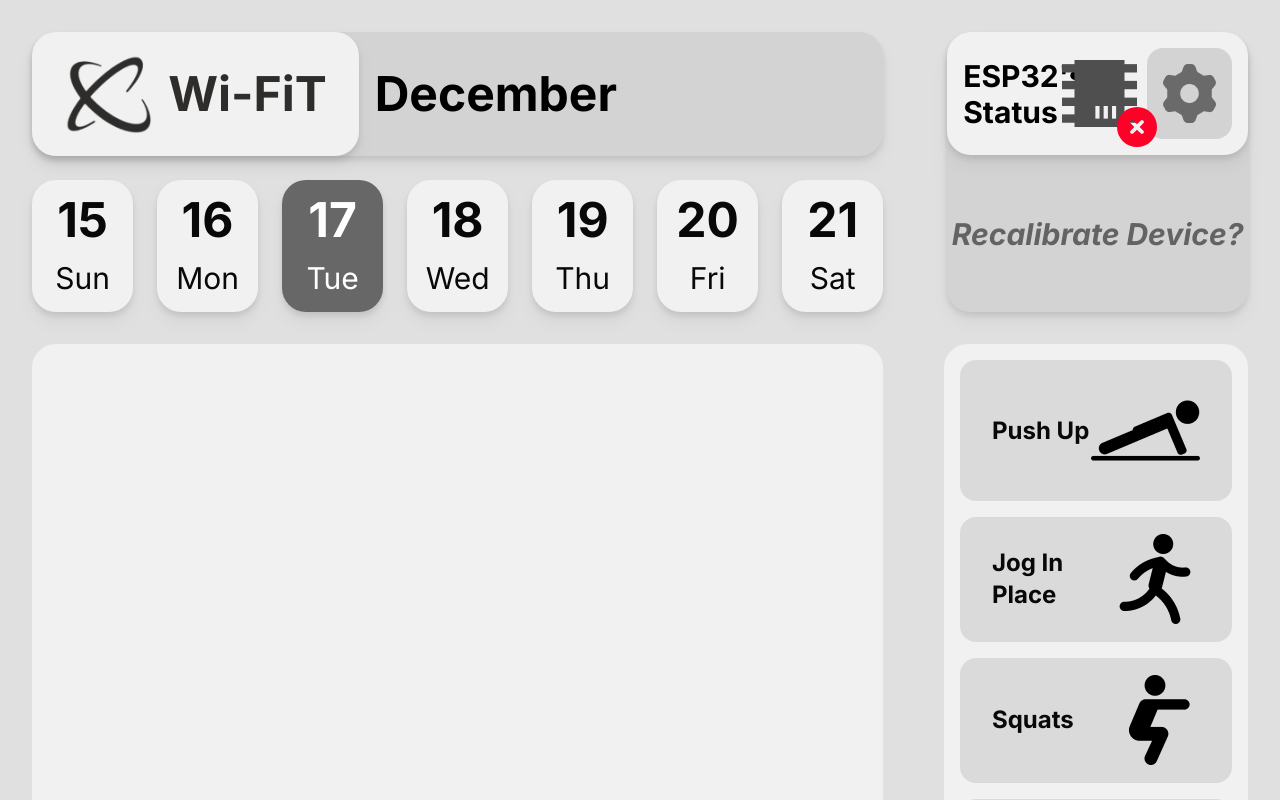
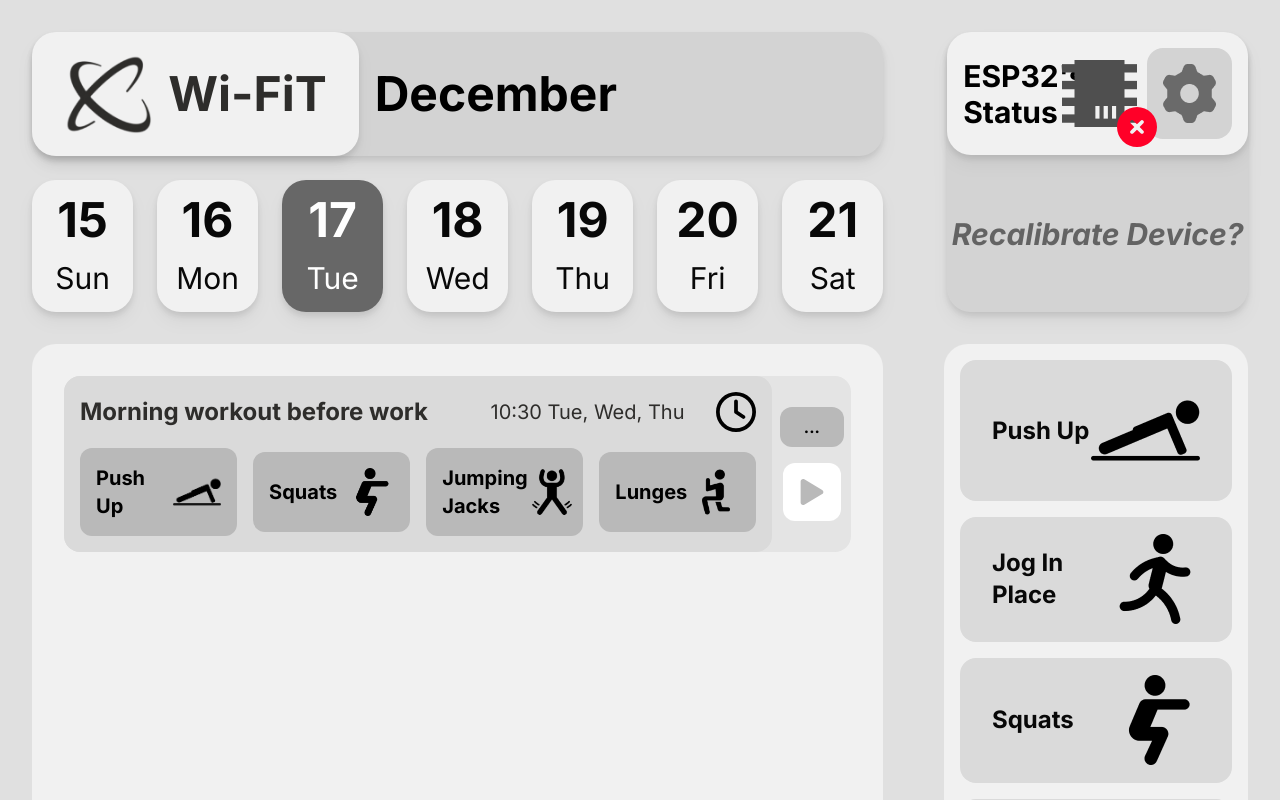
Before and after one commit to monteverol/wi-fit, a React (Vite) app in the folder frontend/: page / in a window 1280 px wide. Shown: the top 800 px of the page. Built offline with nearby package versions, Linux system fonts and the light colour scheme.

Commit message:
Implemented dashboard feature

```diff
--- a/frontend/src/App.css
+++ b/frontend/src/App.css
@@ -12,6 +12,8 @@
   --text-accent-light: #636363;
   --text-light: #FFFFFF;
   --tile-bg: #DADADA;
+  --secondary-tile-bg: #E4E4E4;
+  --dark-tile-bg: #B9B9B9;
 }
 
 * {
--- /dev/null
+++ b/frontend/src/components/workoutExerciseTile.jsx
@@ -0,0 +1,37 @@
+import React from 'react';
+import jogInPlace from '../assets/exercises/jogInPlace.png';
+import jumpingJacks from '../assets/exercises/jumpingJacks.png';
+import lunges from '../assets/exercises/lunges.png';
+import pushUp from '../assets/exercises/pushUp.png';
+import squats from '../assets/exercises/squats.png';
+
+const WorkoutExerciseTile = ({ exercise }) => {
+    // Map exercise names to their corresponding image imports
+    const exerciseIcons = {
+        'Jog In Place': jogInPlace,
+        'Jumping Jacks': jumpingJacks,
+        'Lunges': lunges,
+        'Push Up': pushUp,
+        'Squats': squats,
+    };
+
+    // Capitalize the exercise name to match keys in the map
+    const capitalizeExercise = (exercise) => {
+        return exercise
+            .split(' ')
+            .map(word => word[0].toUpperCase() + word.substr(1))
+            .join(' ');
+    };
+
+    const formattedExercise = capitalizeExercise(exercise);
+    const icon = exerciseIcons[formattedExercise]; // Retrieve the correct image
+
+    return(
+        <div className="bg-[#B9B9B9] p-4 rounded-xl flex flex-row items-center justify-between w-48">
+            <h3 className="font-bold text-xl">{formattedExercise}</h3>
+            <img src={icon} alt={`${formattedExercise} icon`} className="h-12" />
+        </div>
+    );
+}
+
+export default WorkoutExerciseTile;
--- /dev/null
+++ b/frontend/src/components/workoutTile.jsx
@@ -0,0 +1,43 @@
+import React from 'react';
+import { FaRegClock } from "react-icons/fa6";
+import ExerciseTile from './exerciseTile';
+import WorkoutExerciseTile from './workoutExerciseTile';
+import { FaPlay } from "react-icons/fa";
+
+const WorkoutTile = ({ description }) => {
+    return(
+        <div className="bg-[#E4E4E4] w-full flex flex-row rounded-2xl">
+            {/* LEFT SIDE */}
+            <div className="w-[90%] flex flex-col rounded-2xl bg-tileBg justify-between p-4 gap-4">
+                {/* DESCRIPTION AND TIME */}
+                <div className="w-[100%] flex flex-row justify-between items-center">
+                    <h2 className="text-textAccent text-2xl font-bold">
+                        {description}
+                    </h2>
+                    <div className="flex flex-row gap-8 items-center">
+                        <h2 className="text-textAccent text-xl">10:30 Tue, Wed, Thu</h2>
+                        <FaRegClock size={40} color="#000000" />
+                    </div>
+                </div>
+                {/* WORKOUTS */}
+                <div className="w-full flex flex-row overflow-x-scroll gap-4 items-center">
+                    <WorkoutExerciseTile exercise="push up" />
+                    <WorkoutExerciseTile exercise="squats" />
+                    <WorkoutExerciseTile exercise="jumping jacks" />
+                    <WorkoutExerciseTile exercise="lunges" />
+                </div>
+            </div>
+            {/* RIGHT SIDE */}
+            <div className="w-[10%] flex flex-col gap-4 items-center justify-center">
+                <div className="px-6 py-2 bg-[#B9B9B9] rounded-xl cursor-pointer">
+                    <h3 className="font-bold">...</h3>
+                </div>
+                <div className="p-4 bg-[#FFFFFF] rounded-xl cursor-pointer">
+                    <FaPlay size={26} color="#B9B9B9" />
+                </div>
+            </div>
+        </div>
+    );
+}
+
+export default WorkoutTile;
--- a/frontend/src/pages/dashboard.jsx
+++ b/frontend/src/pages/dashboard.jsx
@@ -7,6 +7,7 @@ import microcontroller from '../assets/microcontroller.png';
 import settings from '../assets/settings.png';
 import MicroControllerIcon from '../components/microControllerIcon';
 import ExerciseTile from '../components/exerciseTile';
+import WorkoutTile from '../components/workoutTile';
 
 function Dashboard() {
   const today = new Date();
@@ -66,7 +67,9 @@ function Dashboard() {
       {/* LOWER */}
       <div className="flex flex-row gap-8 h-full justify-between">
           {/* LEFT */}
-          <div className="h-full w-[70%] p-8 bg-secondaryBg rounded-3xl flex flex-col relative"></div>
+          <div className="h-full w-[70%] p-8 bg-secondaryBg rounded-3xl flex flex-col relative">
+            <WorkoutTile description="Morning workout before work" />
+          </div>
           {/* RIGHT */}
           <div className="h-full w-[25%] p-4 bg-secondaryBg rounded-3xl flex flex-col gap-4 overflow-y-scroll">
               <ExerciseTile exercise="push up" width={100} />
--- a/frontend/tailwind.config.js
+++ b/frontend/tailwind.config.js
@@ -16,6 +16,8 @@ export default {
         textLight: 'var(--text-light)',
         buttonDark: 'var(--button-dark-bg)',
         tileBg: 'var(--tile-bg)',
+        secondaryTileBg: 'var(--secondary-tile-bg)',
+        darkTileBg: 'var(--dark-tile-bg)',
       },
     },
   },
```
